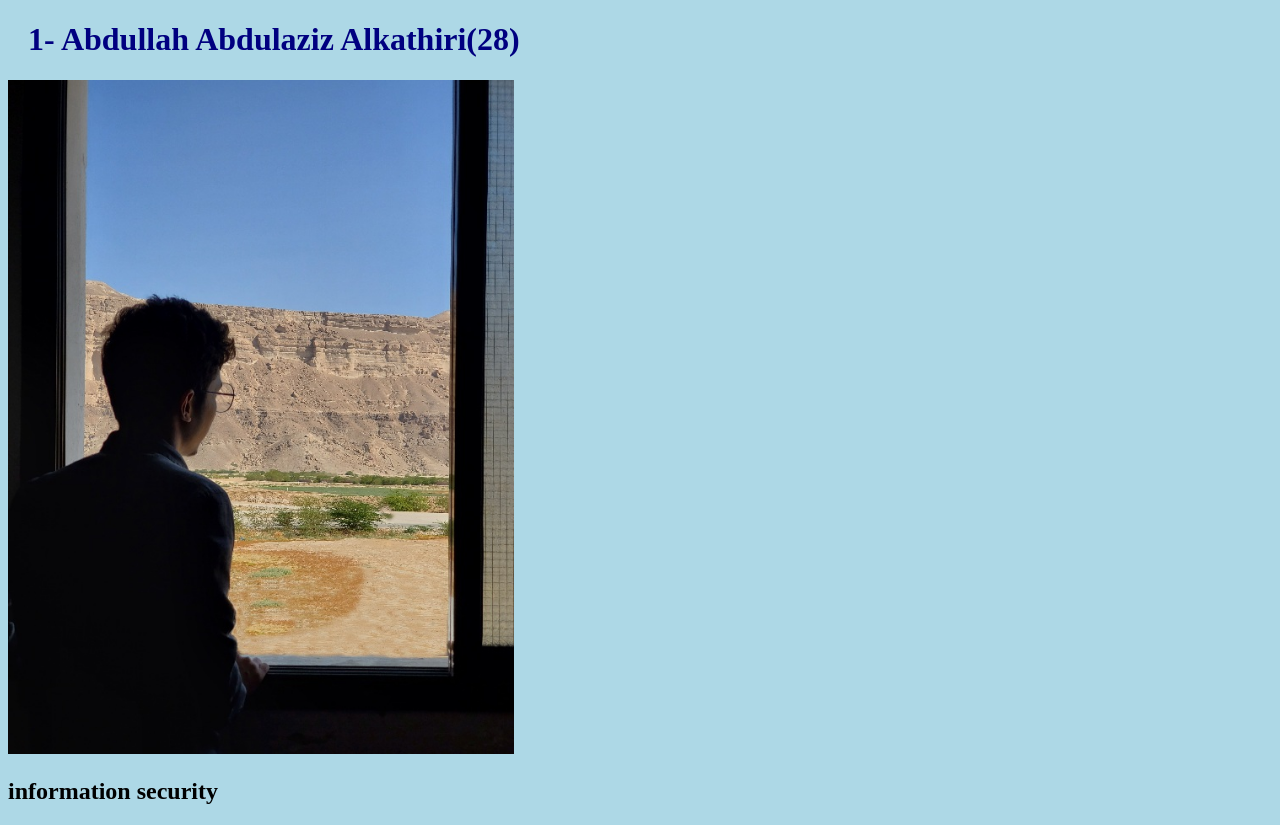
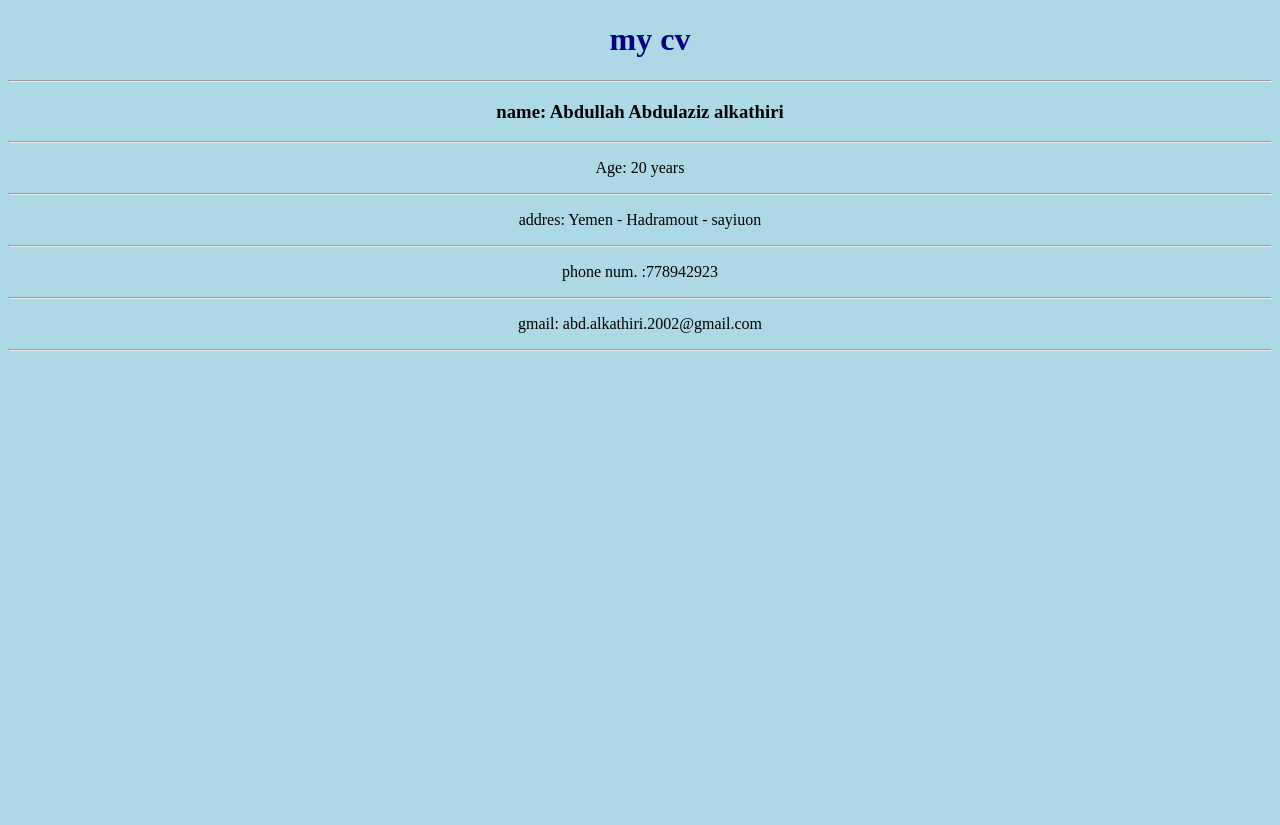
Before and after one commit to aboodk26/aboodk26.github.io, a plain HTML site: page index.html in a window 1280 px wide. After the commit the page ends 800 px from the top, so only its background shows below. Drawn offline with Linux system fonts and the light colour scheme.

Commit message:
Update index.html

```diff
--- a/index.html
+++ b/index.html
@@ -1,14 +1,23 @@
 <!DOCTYPE html>
 <html>
 <head>
-<title>Information Security</title>
+<title>CV</title>
 <link rel="stylesheet" href="bluestyle.css">
 </head>
 <body>
-<h1>1- Abdullah Abdulaziz Alkathiri(28)</h1>
-<div>
-  <img src="myphoto.JPG" alt="Hello world"style="width:40%;max-width:960px">
-</div>
-<h2> information security </h2>
+<center>
+<h1>my cv</h1>
+<hr>
+<h3>name: Abdullah Abdulaziz alkathiri</h3>
+<hr>
+<p>Age: 20 years</p>
+<hr>
+<p>addres: Yemen - Hadramout - sayiuon</p>
+<hr>
+<p>phone num. :778942923</p>
+<p>
+<hr>
+<p>gmail: abd.alkathiri.2002@gmail.com</p>
+<hr>
 </body>
 </html>
```
